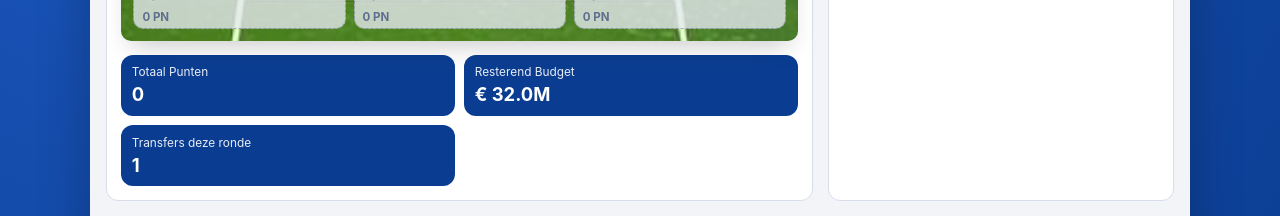
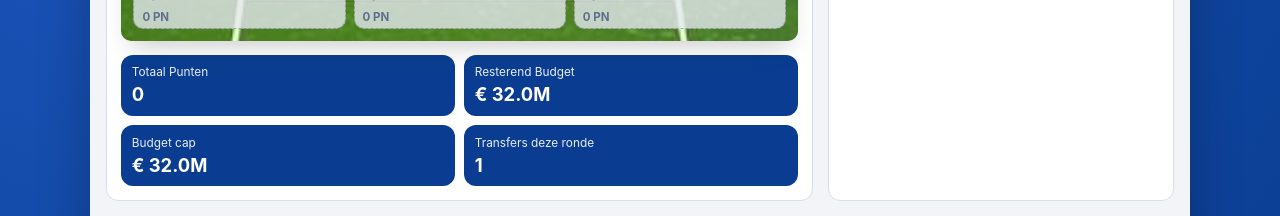
Before and after one commit to Team-Siduii/Fantasy-Football-Gori, a Next.js app: page /manager/my-team in a window 1280 px wide. Shown: the part 800-1016 px from the top of the page. Built offline with nearby package versions, Linux system fonts and the light colour scheme; no server answers.

Commit message:
feat(team): show active budget cap tile by mode

```diff
--- a/src/app/manager/my-team/page.tsx
+++ b/src/app/manager/my-team/page.tsx
@@ -971,6 +971,7 @@ export default function ManagerMyTeamPage() {
           <div className="stat-grid stats-desktop">
             <StatTile label="Totaal Punten" value={state.lineup.reduce((sum, player) => sum + player.punten, 0)} />
             <StatTile label="Resterend Budget" value={`€ ${remainingBudget.toFixed(1)}M`} />
+            <StatTile label="Budget cap" value={`€ ${budgetCapMillions.toFixed(1)}M`} />
             <StatTile label="Transfers deze ronde" value={currentTransferLimit} />
           </div>
         </section>
@@ -1005,6 +1006,7 @@ export default function ManagerMyTeamPage() {
           <div className="stat-grid">
             <StatTile label="Totaal Punten" value={state.lineup.reduce((sum, player) => sum + player.punten, 0)} />
             <StatTile label="Resterend Budget" value={`€ ${remainingBudget.toFixed(1)}M`} />
+            <StatTile label="Budget cap" value={`€ ${budgetCapMillions.toFixed(1)}M`} />
             <StatTile label="Transfers deze ronde" value={currentTransferLimit} />
           </div>
         </section>
```
Also changed, not shown: 1 other file (tests, documents, lock files or other folders).
